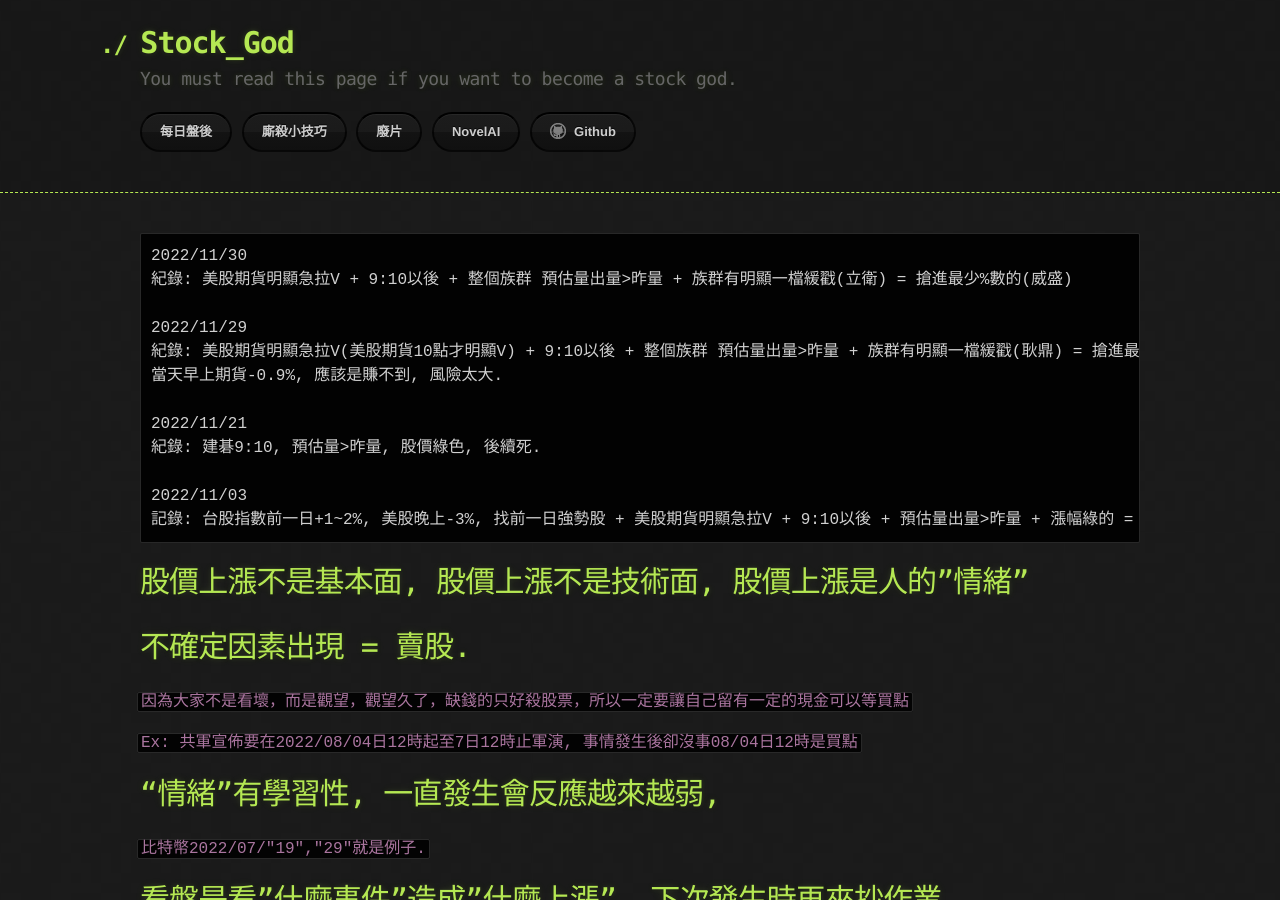
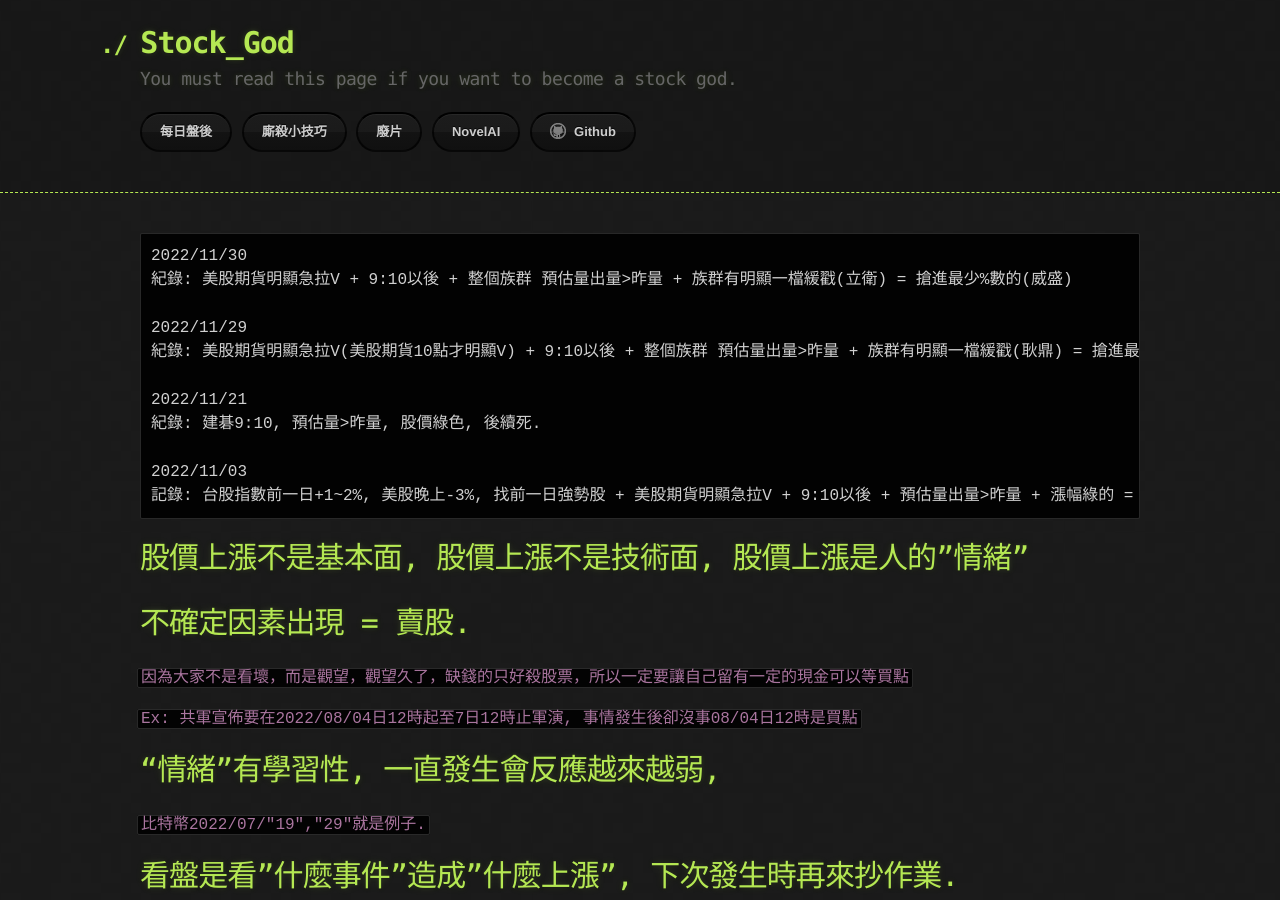
Before and after one commit to lepg5487/Stock_God, a Jekyll site: the page built from experience.md, in a window 1280 px wide and 900 px high. Built offline with Jekyll 4.4.1, drawn with Linux system fonts in a browser that asks for light colours.

Commit message:
Update experience.md

```diff
--- a/experience.md
+++ b/experience.md
@@ -7,7 +7,6 @@ layout: testlayouts
 
 2022/11/29
 紀錄: 美股期貨明顯急拉V(美股期貨10點才明顯V) + 9:10以後 + 整個族群 預估量出量>昨量 + 族群有明顯一檔緩戳(耿鼎) = 搶進最少%數的(萬在or倉佑)
-當天早上期貨-0.9%, 應該是賺不到, 風險太大.
 
 2022/11/21
 紀錄: 建碁9:10, 預估量>昨量, 股價綠色, 後續死.
```
